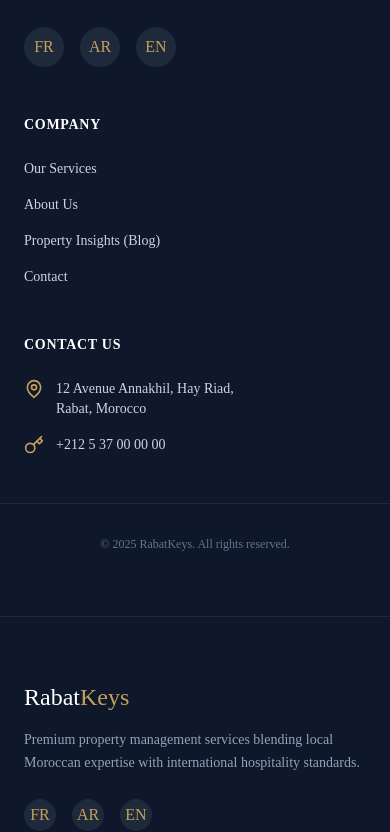
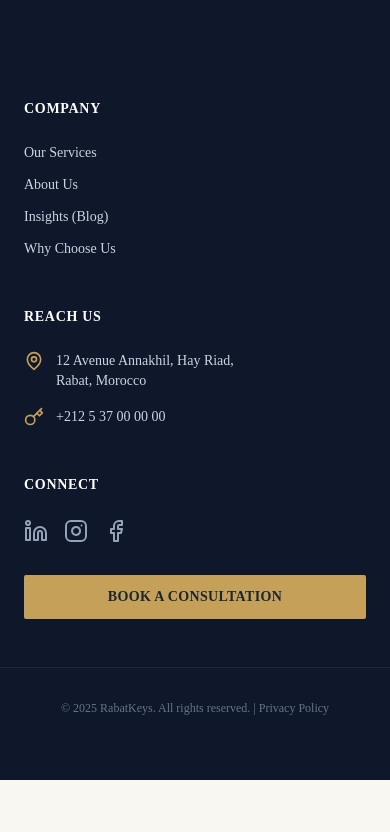
Before and after one commit to Zackery-spec/rabatkeys-site, a Next.js app: page / in a window 390 px wide. Shown: the part 4552-5384 px from the top of the page. After the commit the page ends 5332 px from the top, so only its background shows below. Built offline with nearby package versions, Linux system fonts and the light colour scheme; a web font is replaced by a local one.

Commit message:
feat: Implement Google Translate widget for automatic i18n

```diff
--- a/next.config.js
+++ b/next.config.js
@@ -14,13 +14,6 @@
       // Add other domains here if needed, e.g., 'cdn.shopify.com'
     ],
   },
- i18n: {
-    // The locales supported by your application
-    locales: ['en', 'fr', 'ar'],
-    // The default locale used when the user visits the root URL (e.g., /)
-    defaultLocale: 'en',
-    // You can also use localeDetection: false if you don't want to auto-redirect users based on browser settings
-  },
   // FIX FOR VERCEL FETCH ISSUE: Add the rewrites function directly inside the nextConfig object
   async rewrites() {
     return [
--- a/src/app/about/page.tsx
+++ b/src/app/about/page.tsx
@@ -8,7 +8,7 @@
     name: "Nejmi Youssef",
     role: "Co-Founder & CEO",
     bio: "Visionary leader combining Moroccan business acumen with global digital expertise.",
-    img: "/images/nejmi_youssef.jfif" // Placeholder
+    img: "/images/nejmi_youssef.jpeg" // Placeholder
   },
   {
     name: "Bouchaqour Zakaria",
--- a/src/app/page.tsx
+++ b/src/app/page.tsx
@@ -202,57 +202,6 @@
         {/* Pattern Overlay */}
         <div className="absolute inset-0 opacity-10 bg-[url('https://www.transparenttextures.com/patterns/arabesque.png')] mix-blend-multiply" />
       </section>
-
-      {/* --- FOOTER --- */}
-      <footer className="bg-slate-900 text-rabat-beige py-16 border-t border-slate-800">
-        <div className="container mx-auto px-6 grid md:grid-cols-3 gap-12">
-
-          {/* Brand */}
-          <div>
-            <h3 className="font-serif text-2xl text-white mb-6">Rabat<span className="text-rabat-sand">Keys</span></h3>
-            <p className="text-slate-400 text-sm leading-relaxed mb-6">
-              Premium property management services combining local Moroccan expertise with international hospitality standards.
-            </p>
-            <div className="flex gap-4">
-              {/* Social Placeholders */}
-              <div className="w-10 h-10 bg-slate-800 rounded-full flex items-center justify-center text-rabat-sand hover:bg-rabat-navy cursor-pointer transition">FR</div>
-              <div className="w-10 h-10 bg-slate-800 rounded-full flex items-center justify-center text-rabat-sand hover:bg-rabat-navy cursor-pointer transition">AR</div>
-              <div className="w-10 h-10 bg-slate-800 rounded-full flex items-center justify-center text-rabat-sand hover:bg-rabat-navy cursor-pointer transition">EN</div>
-            </div>
-          </div>
-
-          {/* Quick Links */}
-          <div>
-            <h4 className="font-bold text-white uppercase tracking-wider mb-6 text-sm">Company</h4>
-            <ul className="space-y-4 text-slate-300 text-sm">
-              <li className="hover:text-rabat-sand cursor-pointer transition">Our Services</li>
-              <li className="hover:text-rabat-sand cursor-pointer transition">About Us</li>
-              <li className="hover:text-rabat-sand cursor-pointer transition">Property Insights (Blog)</li>
-              <li className="hover:text-rabat-sand cursor-pointer transition">Contact</li>
-            </ul>
-          </div>
-
-          {/* Contact */}
-          <div>
-            <h4 className="font-bold text-white uppercase tracking-wider mb-6 text-sm">Contact Us</h4>
-            <ul className="space-y-4 text-slate-300 text-sm">
-              <li className="flex items-start gap-3">
-                <MapPin className="w-5 h-5 text-rabat-sand shrink-0" />
-                <span>12 Avenue Annakhil, Hay Riad,<br/>Rabat, Morocco</span>
-              </li>
-              <li className="flex items-center gap-3">
-                <Key className="w-5 h-5 text-rabat-sand shrink-0" />
-                <span>+212 5 37 00 00 00</span>
-              </li>
-            </ul>
-          </div>
-        </div>
-
-        <div className="border-t border-slate-800 mt-12 pt-8 text-center text-slate-500 text-xs">
-          © {new Date().getFullYear()} RabatKeys. All rights reserved.
-        </div>
-      </footer>
-
     </main>
   );
 }
--- /dev/null
+++ b/src/components/GoogleTranslate.tsx
@@ -0,0 +1,67 @@
+'use client';
+
+import { useEffect, useState } from 'react';
+
+declare global {
+  interface Window {
+    google: any;
+    googleTranslateElementInit: () => void;
+  }
+}
+
+export default function GoogleTranslate() {
+  const [isScriptLoaded, setIsScriptLoaded] = useState(false);
+
+  useEffect(() => {
+    // 1. Define the callback function that Google calls
+    window.googleTranslateElementInit = () => {
+      new window.google.translate.TranslateElement(
+        {
+          pageLanguage: 'en', // Your site's original language
+          includedLanguages: 'en,fr,ar', // The languages you want to support
+          layout: window.google.translate.TranslateElement.InlineLayout.SIMPLE,
+          autoDisplay: false,
+        },
+        'google_translate_element'
+      );
+    };
+
+    // 2. Load the Google Translate script if it's not already loaded
+    if (!document.getElementById('google-translate-script')) {
+      const script = document.createElement('script');
+      script.src = '//translate.google.com/translate_a/element.js?cb=googleTranslateElementInit';
+      script.id = 'google-translate-script';
+      script.async = true;
+      document.body.appendChild(script);
+      setIsScriptLoaded(true);
+    }
+  }, []);
+
+  return (
+    <>
+      {/* This div is where the Google dropdown will appear */}
+      <div id="google_translate_element" className="p-4 bg-slate-900 text-white rounded-md"></div>
+
+      {/* Hide the top bar that Google adds by default */}
+      <style jsx global>{`
+        .goog-te-banner-frame {
+          display: none !important;
+        }
+        body {
+          top: 0px !important;
+        }
+        .goog-tooltip {
+            display: none !important;
+        }
+        .goog-te-gadget-simple {
+            background-color: transparent !important;
+            border: none !important;
+        }
+        .goog-te-gadget-simple .goog-te-menu-value span {
+            color: #d4af37 !important; /* Change this to your preferred text color */
+            font-weight: bold;
+        }
+      `}</style>
+    </>
+  );
+}
--- a/src/components/global/Footer.tsx
+++ b/src/components/global/Footer.tsx
@@ -1,16 +1,12 @@
-'use client'; // 1. CRITICAL: Makes this component interactive (Client Component)
+'use client';
 
 import Link from "next/link";
-import { usePathname } from "next/navigation"; // 2. CRITICAL: Hook to get the current URL path
 import { MapPin, Key, Facebook, Instagram, Linkedin } from "lucide-react";
+// Import the Google Translate component we created
+import GoogleTranslate from "@/components/GoogleTranslate";
 
 export default function Footer() {
-  // Get the current path (e.g., '/en/about' or '/contact')
-  const pathname = usePathname();
-
-  // Logic to strip the language prefix, ensuring the links go to the same page
-  // Regex: Finds '/en/', '/fr/', or '/ar/' at the start and replaces it with '/'
-  const pathWithoutLocale = pathname.replace(/^\/(en|fr|ar)(\/|$)/, '/');
+  // REMOVED: All the complex pathname and regex logic is gone.
 
   return (
     <footer className="bg-slate-900 text-rabat-beige py-16 border-t border-slate-800">
@@ -22,46 +18,18 @@
           <p className="text-slate-400 text-sm leading-relaxed mb-6">
             Premium property management services blending local Moroccan expertise with international hospitality standards.
           </p>
-          <div className="flex gap-4">
-            {/* Multilingual Switcher: Now functional with Next.js i18n routing */}
 
-            {/* French Link */}
-            <Link
-              href={pathWithoutLocale} // Links to the current page path
-              locale="fr" // CRITICAL: Sets the locale for Next.js routing
-              aria-label="French language"
-              className="w-8 h-8 bg-slate-800 rounded-full flex items-center justify-center text-rabat-sand hover:bg-rabat-teal transition"
-            >
-              FR
-            </Link>
+          {/* REPLACED: The manual links are gone. The Widget is here. */}
+          <div className="mt-4">
+             <GoogleTranslate />
+          </div>
 
-            {/* Arabic Link */}
-            <Link
-              href={pathWithoutLocale}
-              locale="ar" // CRITICAL: Sets the locale for Next.js routing
-              aria-label="Arabic language"
-              className="w-8 h-8 bg-slate-800 rounded-full flex items-center justify-center text-rabat-sand hover:bg-rabat-teal transition"
-            >
-              AR
-            </Link>
-
-            {/* English Link */}
-            <Link
-              href={pathWithoutLocale}
-              locale="en" // CRITICAL: Sets the locale for Next.js routing
-              aria-label="English language"
-              className="w-8 h-8 bg-slate-800 rounded-full flex items-center justify-center text-rabat-sand hover:bg-rabat-teal transition"
-            >
-              EN
-            </Link>
-          </div>
         </div>
 
         {/* Column 2: Quick Links */}
         <div>
           <h4 className="font-bold text-white uppercase tracking-wider mb-6 text-sm">Company</h4>
           <ul className="space-y-3 text-slate-300 text-sm">
-            {/* NOTE: You should eventually adjust these links to handle the current locale */}
             <li><Link href="/services" className="hover:text-rabat-sand transition">Our Services</Link></li>
             <li><Link href="/about" className="hover:text-rabat-sand transition">About Us</Link></li>
             <li><Link href="/blog" className="hover:text-rabat-sand transition">Insights (Blog)</Link></li>
```
Also changed, not shown: public/images/nejmi_youssef.jpeg (added).
